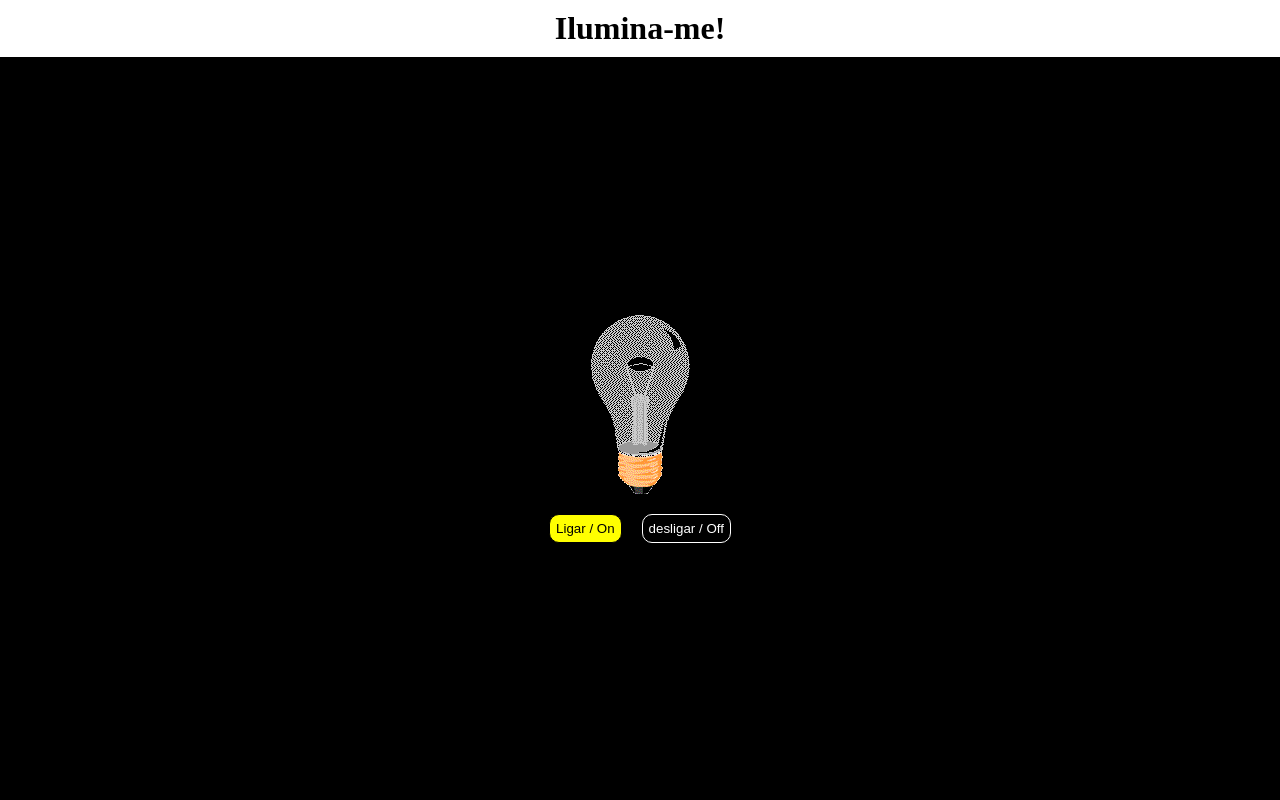
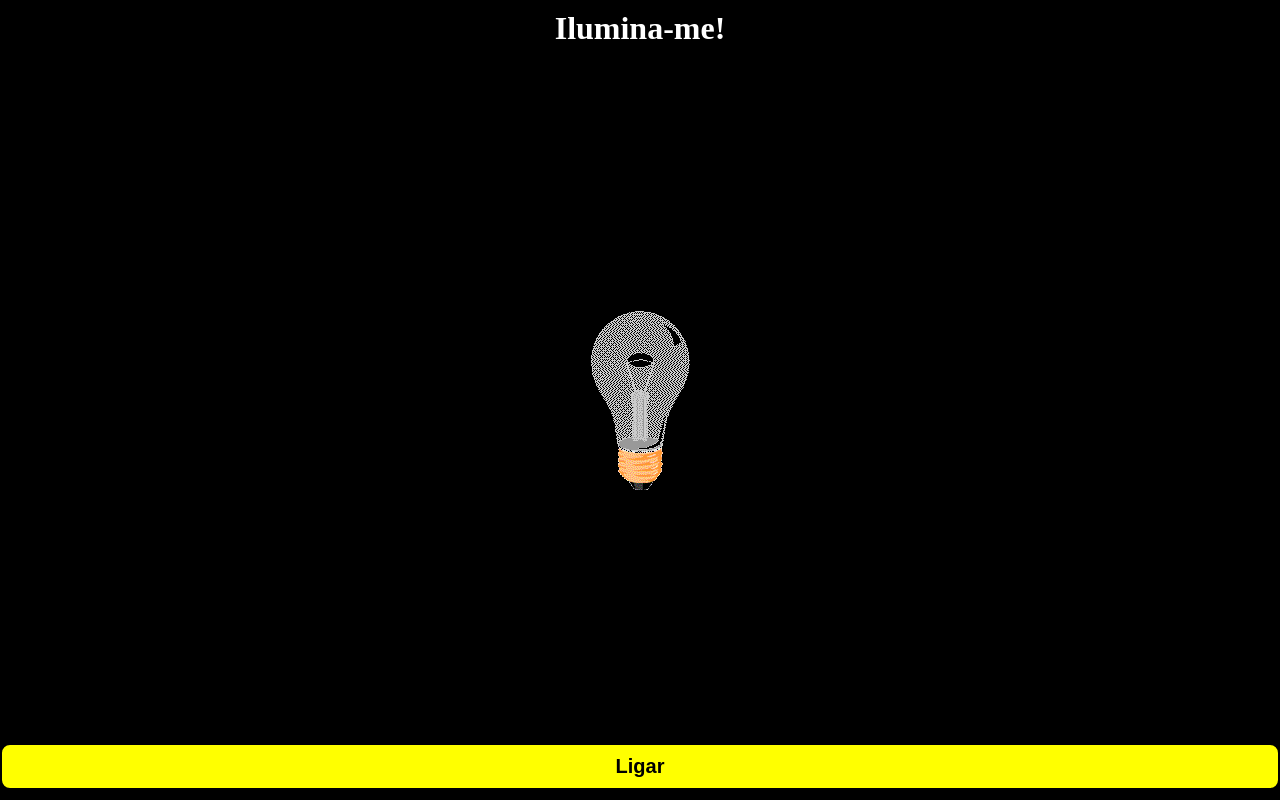
Before and after one commit to 201flaviosilva-labs/SitesPorreiros, a plain HTML site: page Iluminacao/intoducao.html in a window 1280 px wide. Drawn offline with Linux system fonts and the light colour scheme.

Commit message:
Melhorando o código e correção de erros

```diff
--- a/ChuvaBolas/animation.js
+++ b/ChuvaBolas/animation.js
@@ -13,10 +13,9 @@ body.addEventListener(
     () => {
         const corMudar = funcMudarCor();
         const rangeBola = Math.floor(Math.random() * window.innerWidth - 50);
+        const tamanho = Math.floor(Math.random() * 50 + 1) + "px";
         const bolinha = document.createElement("div");
-        const tamanho = Math.floor(Math.random() * 50 + 1) + "px";
         bolinha.classList.add("bolas");
-        bolinha.style.top = "0px";
         bolinha.style.left = rangeBola + "px";
         bolinha.style.width = tamanho;
         bolinha.style.height = tamanho;
@@ -30,6 +29,7 @@ body.addEventListener(
         function frame() {
             if (pos == window.innerHeight) {
                 clearInterval(id);
+                bolinha.remove();
             } else {
                 pos++;
                 bolinha.style.top = pos + "px";
--- a/ChuvaBolas/style.css
+++ b/ChuvaBolas/style.css
@@ -3,7 +3,6 @@
     margin: 0;
     padding: 0;
     font-family: "Consolas", "monaco", monospace;
-    transition: 1s;
     cursor: cell;
 }
 
@@ -19,6 +18,7 @@ body {
 
 .bolas {
     position: fixed;
+    top: 0;
     border: 1px solid black;
     border-radius: 50%;
 }
--- a/Iluminacao/animation.js
+++ b/Iluminacao/animation.js
@@ -1,21 +1,27 @@
+const h1Text = document.getElementById("h1Text");
 const imagenImg = document.getElementById("imagenImg");
+const btnOn = document.getElementById("btn");
 
-const main = document.getElementById("main");
+let flag = false;
+// true === ligado
+// flase === desligado
 
-const btnOn = document.getElementById("btnOn");
-const btnOff = document.getElementById("btnOff");
-
-
-btnOn.addEventListener(
+btn.addEventListener(
     "click",
     () => {
-        imagenImg.src = "./Lampada/lighton.gif";
-        main.style.backgroundColor = "white";
+        if (flag) { // Ligado
+            main.style.backgroundColor = "black";
+            h1Text.innerHTML = "Ilumina-me!";
+            h1Text.style.color = "white";
+            imagenImg.src = "./Lampada/lightoff.gif";
+            btnOn.innerHTML = "Ligar";
+            flag = false;
+        } else { // Desligado
+            main.style.backgroundColor = "white";
+            h1Text.innerHTML = "Escurece-me";
+            h1Text.style.color = "black";
+            imagenImg.src = "./Lampada/lighton.gif";
+            btnOn.innerHTML = "Desligar";
+            flag = true;
+        }
     });
-
-btnOff.addEventListener(
-    "click",
-    () => {
-        imagenImg.src = "./Lampada/lightoff.gif";
-        main.style.backgroundColor = "black";
-    });
--- a/Iluminacao/intoducao.html
+++ b/Iluminacao/intoducao.html
@@ -10,15 +10,10 @@
 </head>
 
 <body>
-    <header>
-        <h1>Ilumina-me!</h1>
-    </header>
     <main id="main">
+        <h1 id="h1Text">Ilumina-me!</h1>
         <img id="imagenImg" src="./Lampada/lightoff.gif">
-        <div>
-            <button id="btnOn">Ligar / On</button>
-            <button id="btnOff">desligar / Off</button>
-        </div>
+        <button id="btn" class="btnOn">Ligar</button>
     </main>
     <script src="./animation.js" defer></script>
 </body>
--- a/Iluminacao/style.css
+++ b/Iluminacao/style.css
@@ -4,64 +4,48 @@
 }
 
 html,
-body {
+body,
+main {
     width: 100%;
     height: 100%;
 }
 
-body {
+main {
     display: flex;
     flex-direction: column;
     align-items: center;
-    justify-content: center;
-}
-
-header {
-    text-align: center;
-    width: 100%;
+    justify-content: space-between;
+    background-color: black;
 }
 
 h1 {
     margin: 10px;
-}
-
-main {
-    height: 100%;
+    text-align: center;
     width: 100%;
-    display: flex;
-    flex-direction: column;
-    align-items: center;
-    justify-content: center;
-    background-color: black;
+    color: white;
 }
 
 img {
-    margin: 10px;
     width: 100px;
 }
 
-div {
-    display: flex;
-    align-items: center;
-    justify-content: center;
-}
-
 button {
+    width: 100%;
+    margin: 0 10px 10px 10px;
+    padding: 10px 0;
     outline: none;
-    margin: 10px;
-    padding: 6px;
-    border: 1px solid black;
+    font-size: 20px;
+    font-weight: 900;
+    border: 2px solid black;
     border-radius: 10px;
 }
 
-button:active {}
-
-#btnOn {
+.btnOn {
     background-color: yellow;
     color: black;
 }
 
-#btnOff {
+.btnOff {
     background-color: black;
     color: white;
     border: 1px solid white;
```
Also changed, not shown: ChuvaBolas/index.html (+1 -1 lines).
